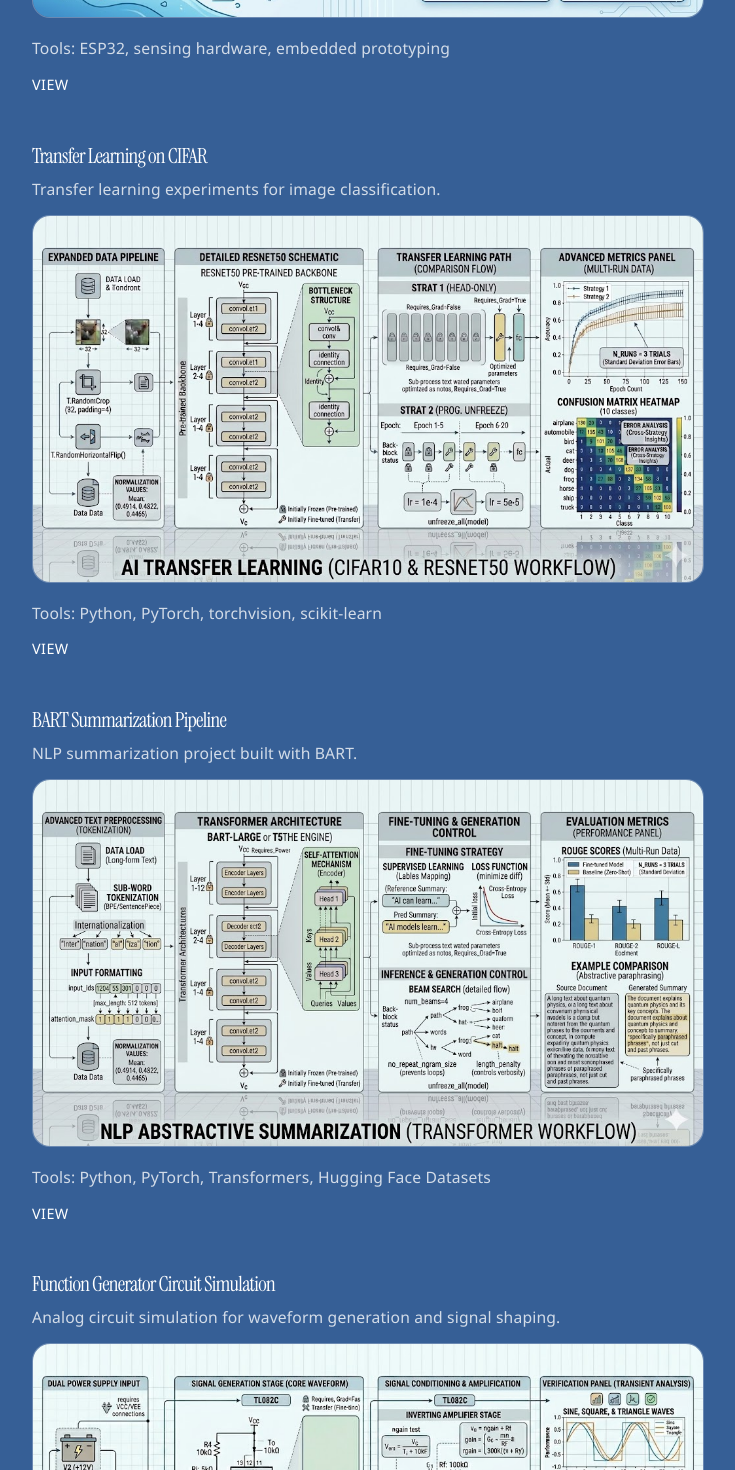
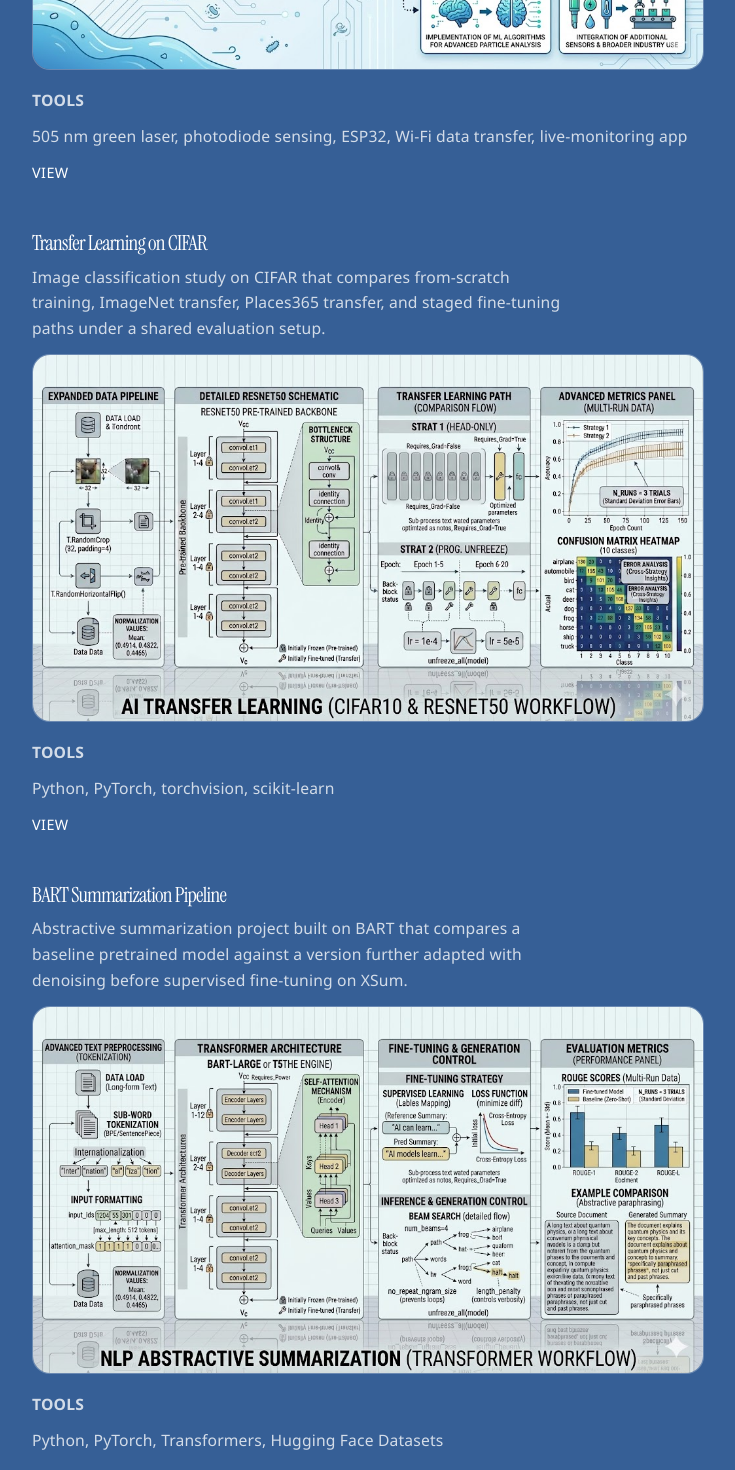
Before and after one commit to Murede/Personal-Website, a React (Vite) app: page / in a window 1280 px wide. Shown: the part 840-2310 px from the top of the page, without its empty margins (272-1007 px from the left). Built offline with nearby package versions, Linux system fonts and the light colour scheme.

Commit message:
Add project tools sections and refine project summaries

```diff
--- a/src/App.css
+++ b/src/App.css
@@ -147,7 +147,24 @@
 }
 
 .project-tools {
+  display: grid;
+  gap: 4px;
+}
+
+.project-tools-label,
+.project-tools-copy {
   margin: 0;
+}
+
+.project-tools-label {
+  color: rgba(255, 255, 255, 0.56);
+  font-size: 0.72rem;
+  font-weight: 600;
+  letter-spacing: 0.1em;
+  text-transform: uppercase;
+}
+
+.project-tools-copy {
   color: rgba(255, 255, 255, 0.68);
   font-size: 0.88rem;
   line-height: 1.55;
--- a/src/App.jsx
+++ b/src/App.jsx
@@ -9,51 +9,51 @@ import resistorPredictorImage from './assets/Resistor-Predictor.jpg'
 const projects = [
   {
     title: 'TTOMPH',
-    description: 'Microplastics detection prototype for aquaculture monitoring.',
+    description: 'Real-time microplastics detection prototype for aquaculture using laser scatter sensing, photodiode measurement, ESP32 processing, and a live-monitoring app.',
     link: 'https://github.com/Murede/TTOMPpH',
     label: 'View',
     image: ttomphImage,
-    tools: 'Tools: ESP32, sensing hardware, embedded prototyping',
+    tools: '505 nm green laser, photodiode sensing, ESP32, Wi-Fi data transfer, live-monitoring app',
   },
   {
     title: 'Transfer Learning on CIFAR',
-    description: 'Transfer learning experiments for image classification.',
+    description: 'Image classification study on CIFAR that compares from-scratch training, ImageNet transfer, Places365 transfer, and staged fine-tuning paths under a shared evaluation setup.',
     link: 'https://github.com/Murede/Transfer-Learning-on-CIFAR',
     label: 'View',
     image: transferLearningImage,
-    tools: 'Tools: Python, PyTorch, torchvision, scikit-learn',
+    tools: 'Python, PyTorch, torchvision, scikit-learn',
   },
   {
     title: 'BART Summarization Pipeline',
-    description: 'NLP summarization project built with BART.',
+    description: 'Abstractive summarization project built on BART that compares a baseline pretrained model against a version further adapted with denoising before supervised fine-tuning on XSum.',
     link: 'https://github.com/Murede/BART-Summarization-Pipeline',
     label: 'View',
     image: summarizationImage,
-    tools: 'Tools: Python, PyTorch, Transformers, Hugging Face Datasets',
+    tools: 'Python, PyTorch, Transformers, Hugging Face Datasets',
   },
   {
     title: 'Function Generator Circuit Simulation',
-    description: 'Analog circuit simulation for waveform generation and signal shaping.',
+    description: 'Analog function generator simulation focused on waveform generation, signal shaping, and verification of circuit behavior before physical implementation.',
     link: '/projects/function-generator-circuit-report.html',
     label: 'View',
     image: functionGeneratorImage,
-    tools: 'Tools: Micro-Cap, analog circuit simulation, op-amp design',
+    tools: 'Micro-Cap, analog circuit simulation, op-amp design',
   },
   {
     title: 'Instacart Reorder Prediction',
-    description: 'Machine learning pipeline combining SQL feature engineering and Python model training to predict product reorders.',
+    description: 'Machine learning pipeline for predicting product reorders using SQL-based feature engineering, relational dataset preparation, and Python model training on Instacart data.',
     link: 'https://github.com/Murede/Instacart-Reorder-Prediction',
     label: 'View',
     image: instacartImage,
-    tools: 'Tools: Python, SQL, pandas, scikit-learn',
+    tools: 'Python, SQL, pandas, scikit-learn',
   },
   {
     title: 'Resistor Predictor CNN',
-    description: 'CNN-based modeling project for resistor-related prediction tasks.',
+    description: 'CNN-based prediction project that applies deep learning to resistor-related inputs and outputs through model training, inference, and interactive deployment.',
     link: 'https://huggingface.co/spaces/Murede/Resistor_Predictor_CNN',
     label: 'View',
     image: resistorPredictorImage,
-    tools: 'Tools: Python, CNNs, model inference, Hugging Face Spaces',
+    tools: 'Python, CNNs, model inference, Hugging Face Spaces',
   },
 ]
 
@@ -117,7 +117,10 @@ function App() {
                 <div className="project-visual">
                   <img src={project.image} alt={`${project.title} preview`} />
                 </div>
-                <p className="project-tools">{project.tools}</p>
+                <div className="project-tools">
+                  <p className="project-tools-label">Tools</p>
+                  <p className="project-tools-copy">{project.tools}</p>
+                </div>
                 <a href={project.link} target="_blank" rel="noreferrer">
                   {project.label}
                 </a>
```
